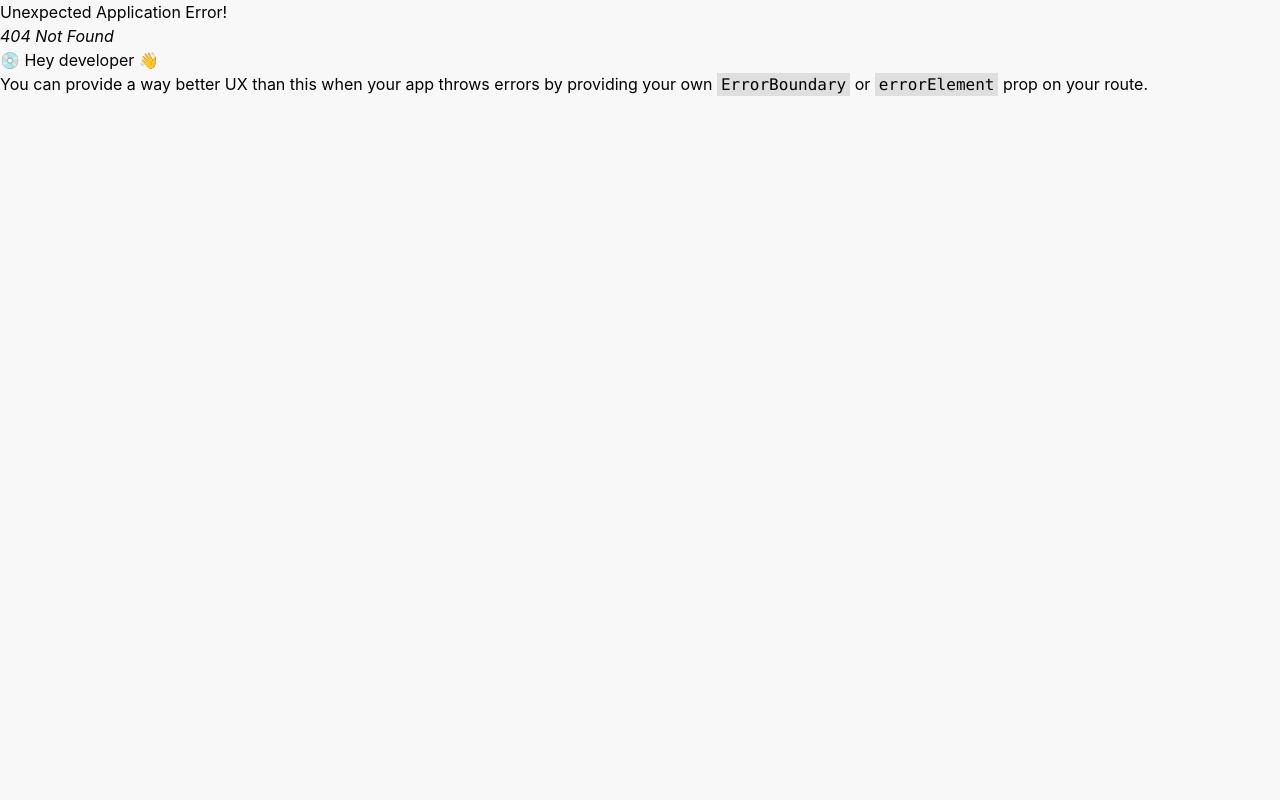
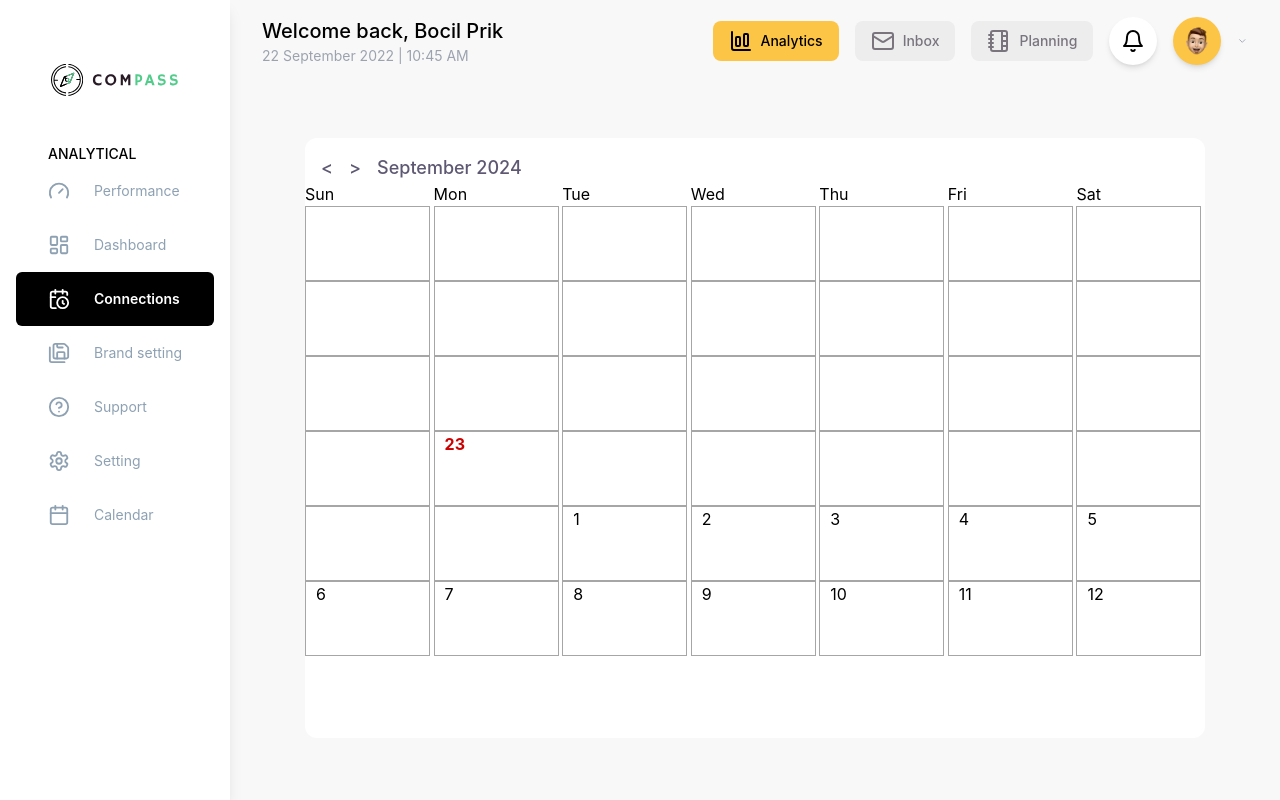
Before and after one commit to AmirSuliman/Compass, a React (Vite) app: page /user/overview/planning in a window 1280 px wide. Before the commit this address had no page. Built offline with nearby package versions, Linux system fonts and the light colour scheme.

Commit message:
working on planning

```diff
--- a/src/Layout/components/sidebar.jsx
+++ b/src/Layout/components/sidebar.jsx
@@ -54,142 +54,102 @@ const Sidebar = () => {
         </NavLink>
 
         <nav className="px-4 no-scrollbar flex flex-col overflow-y-auto duration-300 ease-linear">
-          <ul className="flex flex-col mt-8 text-gray-500 ">
           <h1 className="text-sm text-black font-medium ml-8">ANALYTICAL</h1>
 
           {/* Menu Item: Performance */}
-            <li
-              className={`${
-                pathname.includes('/dashboard') ? 'bg-black rounded-md' : ''
-              } rounded-sm`}
-            >
           <NavLink
             to="/"
-                className={`flex items-center gap-6 px-8 py-4 font-medium ${
+            className={`flex items-center gap-6 px-8 py-4 text-sm ${
               pathname.includes('/dashboard')
-                    ? 'text-white'
-                    : 'text-[#8EA1B3]'
-                } hover:text-[#8EA1B3] hover:bg-transparent`} // Removes hover blue effect
+                ? 'text-white bg-black rounded-md font-semibold'
+                : 'text-steel-blue-gray'
+            }`}
           >
             <Gauge size={22} />
             <span>Performance</span>
           </NavLink>
-            </li>
 
           {/* Menu Item: Dashboard */}
-            <li
-              className={`${
-                pathname.includes('/project') ? 'bg-black rounded-md' : ''
-              } rounded-sm`}
-            >
           <NavLink
-                to="/"
-                className={`flex items-center gap-6 px-8 py-4 font-medium ${
-                  pathname.includes('/project')
-                    ? 'text-white'
-                    : 'text-[#8EA1B3]'
-                } hover:text-[#8EA1B3] hover:bg-transparent`} // Removes hover blue effect
+            to="/user-dashboard"
+            className={`flex items-center gap-6 px-8 py-4 text-sm ${
+              pathname.includes('/user-dashboard')
+                ? 'text-white bg-black rounded-md font-semibold'
+                : 'text-steel-blue-gray'
+            }`}
           >
             <LayoutDashboard size={22} />
             <span>Dashboard</span>
           </NavLink>
-            </li>
 
           {/* Menu Item: Connections */}
-            <li
-              className={`${
-                pathname.includes('/user/overview') ? 'bg-black rounded-md' : ''
-              } rounded-sm`}
-            >
+
           <NavLink
             to="/user/overview"
-                className={`flex items-center gap-6 px-8 py-4 font-medium ${
+            className={`flex items-center gap-6 px-8 py-4 text-sm ${
               pathname.includes('/user/overview')
-                    ? 'text-white'
-                    : 'text-[#8EA1B3]'
-                } hover:text-[#8EA1B3] hover:bg-transparent`} // Removes hover blue effect
+                ? 'text-white bg-black rounded-md font-semibold'
+                : 'text-steel-blue-gray'
+            }`}
           >
             <CalendarClock size={22} />
             <span>Connections</span>
           </NavLink>
-            </li>
 
           {/* Menu Item: Brand Setting */}
-            <li
-              className={`${
-                pathname.includes('/brand-setting') ? 'bg-black rounded-md' : ''
-              } rounded-sm`}
-            >
+
           <NavLink
             to="/"
-                className={`flex items-center gap-6 px-8 py-4 font-medium ${
+            className={`flex items-center gap-6 px-8 py-4 text-sm ${
               pathname.includes('/brand-setting')
-                    ? 'text-white'
-                    : 'text-[#8EA1B3]'
-                } hover:text-[#8EA1B3] hover:bg-transparent`} // Removes hover blue effect
+                ? 'text-white bg-black rounded-md font-semibold'
+                : 'text-steel-blue-gray'
+            }`}
           >
             <SaveAll size={22} />
             <span>Brand setting</span>
           </NavLink>
-            </li>
 
           {/* Menu Item: Support */}
-            <li
-              className={`${
-                pathname.includes('/support') ? 'bg-black rounded-md' : ''
-              } rounded-sm`}
-            >
+
           <NavLink
             to="/"
-                className={`flex items-center gap-6 px-8 py-4 font-medium ${
+            className={`flex items-center gap-6 px-8 py-4 text-sm ${
               pathname.includes('/support')
-                    ? 'text-white'
-                    : 'text-[#8EA1B3]'
-                } hover:text-[#8EA1B3] hover:bg-transparent`} // Removes hover blue effect
+                ? 'text-white bg-black rounded-md font-semibold'
+                : 'text-steel-blue-gray'
+            }`}
           >
             <CircleHelp size={22} />
             <span>Support</span>
           </NavLink>
-            </li>
 
           {/* Menu Item: Setting */}
-            <li
-              className={`${
-                pathname.includes('/settings') ? 'bg-black rounded-md' : ''
-              } rounded-sm`}
-            >
           <NavLink
             to="/"
-                className={`flex items-center gap-6 px-8 py-4 font-medium ${
+            className={`flex items-center gap-6 px-8 py-4 text-sm ${
               pathname.includes('/settings')
-                    ? 'text-white'
-                    : 'text-[#8EA1B3]'
-                } hover:text-[#8EA1B3] hover:bg-transparent`} // Removes hover blue effect
+                ? 'text-white bg-black rounded-md font-semibold'
+                : 'text-steel-blue-gray'
+            }`}
           >
             <Settings size={22} />
             <span>Setting</span>
           </NavLink>
-            </li>
 
           {/* Menu Item: Calendar */}
-            <li
-              className={`${
-                pathname.includes('/calendar') ? 'bg-black rounded-md' : ''
-              } rounded-sm`}
-            >
+
           <NavLink
             to="/"
-                className={`flex items-center gap-6 px-8 py-4 font-medium ${
+            className={`flex items-center gap-6 px-8 py-4 text-sm ${
               pathname.includes('/calendar')
-                    ? 'text-white'
-                    : 'text-[#8EA1B3]'
-                } hover:text-[#8EA1B3] hover:bg-transparent`} // Removes hover blue effect
+                ? 'text-white bg-black rounded-md font-semibold'
+                : 'text-steel-blue-gray'
+            }`}
           >
             <Calendar size={22} />
             <span>Calendar</span>
           </NavLink>
-            </li>
-          </ul>
         </nav>
       </aside>
     </>
--- a/src/Pages/Userside/Inbox/Components/Tabs.jsx
+++ b/src/Pages/Userside/Inbox/Components/Tabs.jsx
@@ -3,7 +3,7 @@ import { useState } from 'react';
 import { useNavigate } from 'react-router-dom';
 
 const Tabs = () => {
-  const [activeButton, setActiveButton] = useState('/user/inbox');
+  const [activeButton, setActiveButton] = useState('/user/overview/analytics');
   const navigate = useNavigate();
 
   const handleNavigate = (to) => {
@@ -28,10 +28,10 @@ const Tabs = () => {
       </button>
       <button
         onClick={() => {
-          handleNavigate('/user/inbox');
+          handleNavigate('/user/overview/inbox');
         }}
         className={`flex items-center gap-2 px-4 py-2 rounded-lg ${
-          activeButton === '/user/inbox'
+          activeButton === '/user/overview/inbox'
             ? '!bg-Yellow text-black'
             : 'bg-light-gray text-medium-gray'
         }`}
@@ -41,10 +41,10 @@ const Tabs = () => {
       </button>
       <button
         onClick={() => {
-          handleNavigate('/user/planning');
+          handleNavigate('/user/overview/planning');
         }}
         className={`flex items-center gap-2 px-4 py-2 rounded-lg ${
-          activeButton === '/user/planning'
+          activeButton === '/user/overview/planning'
             ? '!bg-Yellow text-black'
             : 'bg-light-gray text-medium-gray'
         }`}
--- /dev/null
+++ b/src/Pages/Userside/Planning/CalendarDays.jsx
@@ -0,0 +1,42 @@
+const CalendarDays = ({ day, changeCurrentDay }) => {
+  const firstDayOfMonth = new Date(day.getFullYear(), day.getMonth(), 1);
+  const weekdayOfFirstDay = firstDayOfMonth.getDay();
+  const currentDays = [];
+
+  const tempDate = new Date(firstDayOfMonth);
+  tempDate.setDate(tempDate.getDate() - weekdayOfFirstDay);
+
+  for (let i = 0; i < 42; i++) {
+    const calendarDay = {
+      currentMonth: tempDate.getMonth() === day.getMonth(),
+      date: new Date(tempDate),
+      month: tempDate.getMonth(),
+      number: tempDate.getDate(),
+      selected: tempDate.toDateString() === day.toDateString(),
+      year: tempDate.getFullYear(),
+    };
+
+    currentDays.push(calendarDay);
+    tempDate.setDate(tempDate.getDate() + 1);
+  }
+
+  return (
+    <div className="grid grid-cols-7">
+      {currentDays.map((day, index) => (
+        <div
+          className={
+            'calendar-day' +
+            (day.currentMonth ? ' current' : '') +
+            (day.selected ? ' selected' : '')
+          }
+          key={index}
+          onClick={() => changeCurrentDay(day)}
+        >
+          <p>{day.number}</p>
+        </div>
+      ))}
+    </div>
+  );
+};
+
+export default CalendarDays;
--- /dev/null
+++ b/src/Pages/Userside/Planning/Calender.jsx
@@ -0,0 +1,63 @@
+import { useState } from 'react';
+import CalendarDays from './CalendarDays';
+import './calendar.css';
+import { FaLessThan } from 'react-icons/fa6';
+
+const Calendar = () => {
+  const weekdays = ['Sun', 'Mon', 'Tue', 'Wed', 'Thu', 'Fri', 'Sat'];
+  const months = [
+    'January',
+    'February',
+    'March',
+    'April',
+    'May',
+    'June',
+    'July',
+    'August',
+    'September',
+    'October',
+    'November',
+    'December',
+  ];
+
+  const [currentDay, setCurrentDay] = useState(new Date());
+
+  const changeCurrentDay = (day) => {
+    setCurrentDay(new Date(day.year, day.month, day.number));
+  };
+
+  const nextMonth = () => {
+    setCurrentDay(new Date(currentDay.setMonth(currentDay.getMonth() + 1)));
+  };
+
+  const previousMonth = () => {
+    setCurrentDay(new Date(currentDay.setMonth(currentDay.getMonth() - 1)));
+  };
+
+  const nextMonthDate = new Date(currentDay);
+  nextMonthDate.setMonth(nextMonthDate.getMonth() + 1);
+
+  return (
+    <div className="calendar bg-white rounded-xl py-4">
+      <div className="months-container">
+        <div className="month">
+          <div className="flex gap-4 px-4 font-medium text-lg text-[#5E5873]">
+            <button onClick={previousMonth}>{'<'}</button>
+            <button onClick={nextMonth}>{'>'}</button>
+            <h2 className="">
+              {months[currentDay.getMonth()]} {currentDay.getFullYear()}
+            </h2>
+          </div>
+          <div className="grid grid-cols-7 ">
+            {weekdays.map((weekday, index) => (
+              <p>{weekday}</p>
+            ))}
+          </div>
+          <CalendarDays day={currentDay} changeCurrentDay={changeCurrentDay} />
+        </div>
+      </div>
+    </div>
+  );
+};
+
+export default Calendar;
--- /dev/null
+++ b/src/Pages/Userside/Planning/Planning.jsx
@@ -0,0 +1,10 @@
+import Calendar from './Calender';
+
+const Planning = () => {
+  return (
+    <div>
+      <Calendar />
+    </div>
+  );
+};
+export default Planning;
--- /dev/null
+++ b/src/Pages/Userside/Planning/calendar.css
@@ -0,0 +1,44 @@
+.calendar {
+  width: 900px;
+  height: 600px;
+  display: flex;
+  flex-direction: column;
+  margin-top: 2rem;
+  margin-left: auto;
+  margin-right: auto;
+}
+
+
+.calendar-body {
+  width: 100%;
+  flex-grow: 1;
+  display: flex;
+  flex-direction: column;
+}
+
+
+.calendar-day {
+  width: 125px;
+  height: 75px;
+  position: relative;
+  border: 1px solid #a6a6a6;
+}
+
+.calendar-day:hover {
+  background-color: #515151;
+}
+
+.calendar-day p {
+  position: absolute;
+  left: 10px;
+  /* color: #a6a6a6; */
+}
+
+.current p {
+  color: #ffffff;
+}
+
+.selected p {
+  color: #cc0000;
+  font-weight: bold;
+}
--- a/src/Pages/Userside/dashboard/components/contenttable.jsx
+++ b/src/Pages/Userside/dashboard/components/contenttable.jsx
@@ -10,7 +10,7 @@ const Contenttable = () => {
         <h2 className="text-[#555555] font-medium text-[18px]">Content</h2>
         <button
           onClick={() => {
-            navigate('/overview/saved-content');
+            navigate('/user/overview/saved-content');
           }}
           className="text-[#686D7D] text-sm font-medium"
         >
--- a/src/routes/userside.routes.jsx
+++ b/src/routes/userside.routes.jsx
@@ -8,7 +8,10 @@ import Profile from '../Pages/Userside/setting/profile';
 import Setting from '../Pages/Userside/setting/Setting';
 import Verifyemailandphone from '../Pages/Userside/setting/emailandphoneverification';
 import Otp from '../Pages/Userside/setting/otp';
-const Notification = lazy(()=>import('../Pages/Userside/setting/notification'))
+import Planning from '../Pages/Userside/Planning/Planning';
+const Notification = lazy(() =>
+  import('../Pages/Userside/setting/notification')
+);
 const Inbox = lazy(() => import('../Pages/Userside/Inbox/Inbox'));
 const Login = lazy(() => import('../Pages/Userside/login'));
 const Signup = lazy(() => import('../Pages/Userside/signup'));
@@ -39,8 +42,12 @@ const Overview = lazy(() => import('../Pages/Userside/dashboard/overview'));
 const Connections = lazy(() =>
   import('../Pages/Userside/dashboard/connections')
 );
-const UserSidescreen = lazy(()=>import ('../Pages/Userside/usersidescreen/selectplatform'))
-const Suggestion = lazy (()=>import('../Pages/Userside/Suggestionandsurvey/suggestion'))
+const UserSidescreen = lazy(() =>
+  import('../Pages/Userside/usersidescreen/selectplatform')
+);
+const Suggestion = lazy(() =>
+  import('../Pages/Userside/Suggestionandsurvey/suggestion')
+);
 const usersideRouter = [
   {
     path: '/',
@@ -109,15 +116,15 @@ const usersideRouter = [
   {
     path: '/user/select-platform',
     element: (
-      <DefaultLayout >
-        <UserSidescreen/>
+      <DefaultLayout>
+        <UserSidescreen />
       </DefaultLayout>
     ),
   },
   {
     path: '/user/suggestion',
     element: (
-      <DefaultLayout >
+      <DefaultLayout>
         <Suggestion />
       </DefaultLayout>
     ),
@@ -125,7 +132,7 @@ const usersideRouter = [
   {
     path: '/user/survey',
     element: (
-      <DefaultLayout >
+      <DefaultLayout>
         <Survey />
       </DefaultLayout>
     ),
@@ -133,7 +140,7 @@ const usersideRouter = [
   {
     path: '/user/profile',
     element: (
-      <DefaultLayout >
+      <DefaultLayout>
         <Profile />
       </DefaultLayout>
     ),
@@ -141,7 +148,7 @@ const usersideRouter = [
   {
     path: '/user/setting',
     element: (
-      <DefaultLayout >
+      <DefaultLayout>
         <Setting />
       </DefaultLayout>
     ),
@@ -149,7 +156,7 @@ const usersideRouter = [
   {
     path: '/user/verification',
     element: (
-      <DefaultLayout >
+      <DefaultLayout>
         <Verifyemailandphone />
       </DefaultLayout>
     ),
@@ -157,7 +164,7 @@ const usersideRouter = [
   {
     path: '/user/otp',
     element: (
-      <DefaultLayout >
+      <DefaultLayout>
         <Otp />
       </DefaultLayout>
     ),
@@ -165,7 +172,7 @@ const usersideRouter = [
   {
     path: '/user/notification',
     element: (
-      <DefaultLayout >
+      <DefaultLayout>
         <Notification />
       </DefaultLayout>
     ),
@@ -187,13 +194,21 @@ const usersideRouter = [
     ),
   },
   {
-    path: '/user/inbox',
+    path: '/user/overview/inbox',
     element: (
       <DefaultLayout headerChildren={<Tabs />}>
         <Inbox />
       </DefaultLayout>
     ),
   },
+  {
+    path: '/user/overview/planning',
+    element: (
+      <DefaultLayout headerChildren={<Tabs />}>
+        <Planning />
+      </DefaultLayout>
+    ),
+  },
 ];
 
 export default { routes: usersideRouter };
--- a/tailwind.config.js
+++ b/tailwind.config.js
@@ -10,6 +10,7 @@ export default {
         'medium-gray': '#79747E',
         'light-blue': '#3180F5',
         'deep-gray': '#ECECEC',
+        'steel-blue-gray': '#8EA1B3',
         tomato: '#FF3636B0',
       },
     },
```
Also changed, not shown: public/compass.svg. Lines whose indentation alone changed are shown as unchanged.
